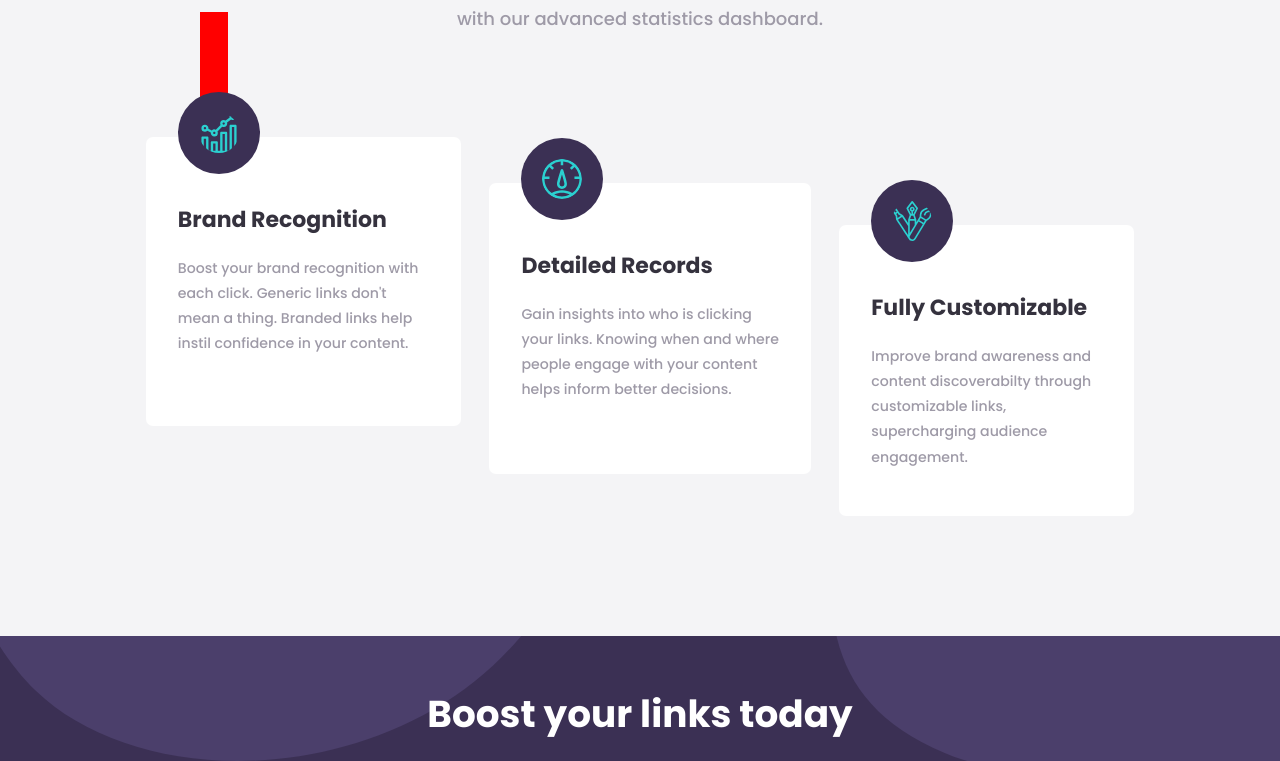
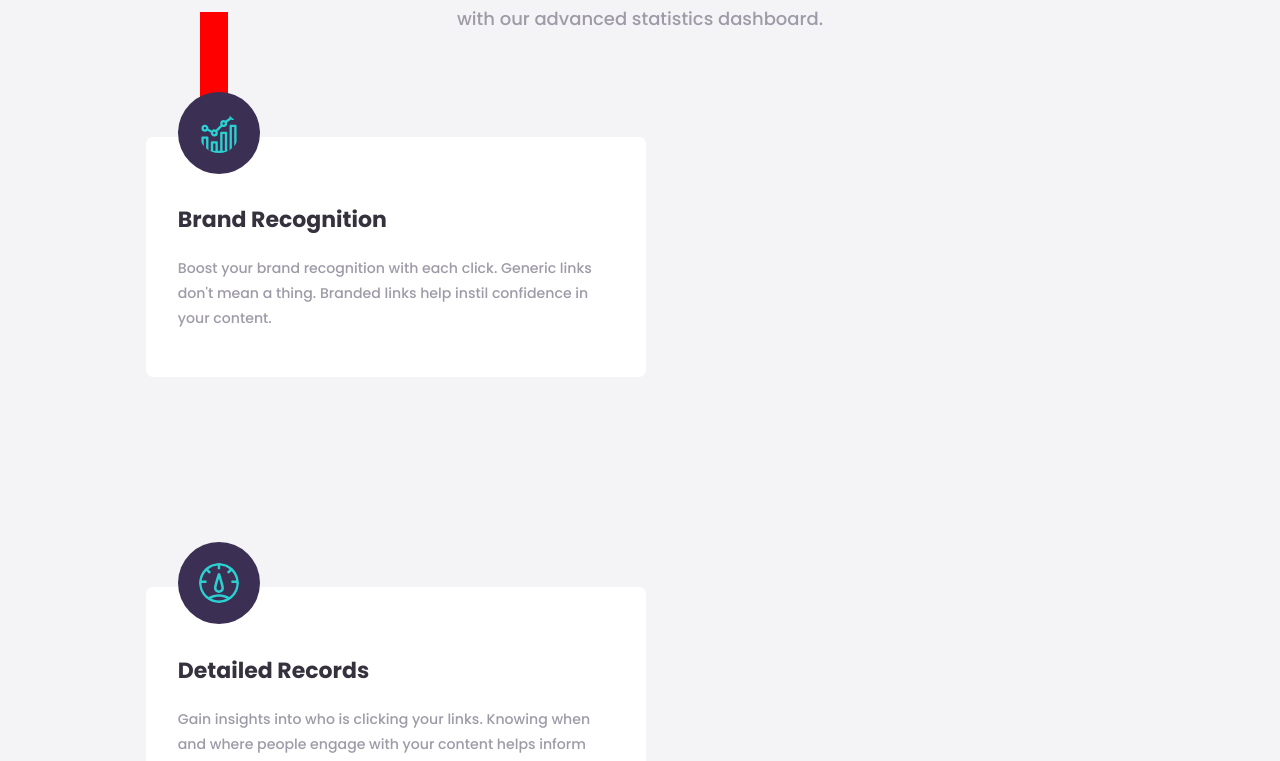
Before and after one commit to aman-atg/Shortly-Landing-Page, a React (Create React App) app: page / in a window 1280 px wide. Shown: the part 1648-2409 px from the top of the page. Built offline with nearby package versions, Linux system fonts and the light colour scheme; what simpl-schema would draw is missing.

Commit message:
change structure

```diff
--- a/src/components/Body/Cards.jsx
+++ b/src/components/Body/Cards.jsx
@@ -5,6 +5,7 @@ const Cards = () => {
   return (
     <div className="cards">
       <div className="center-line"></div>
+      <div className="cards_Box">
         <Card
           cls="Card_One"
           logo="icon-brand-recognition.svg"
@@ -24,6 +25,7 @@ const Cards = () => {
           content="Improve brand awareness and content discoverabilty through customizable links, supercharging audience engagement."
         />
       </div>
+    </div>
   );
 };
 
```
Lines whose indentation alone changed are shown as unchanged.
